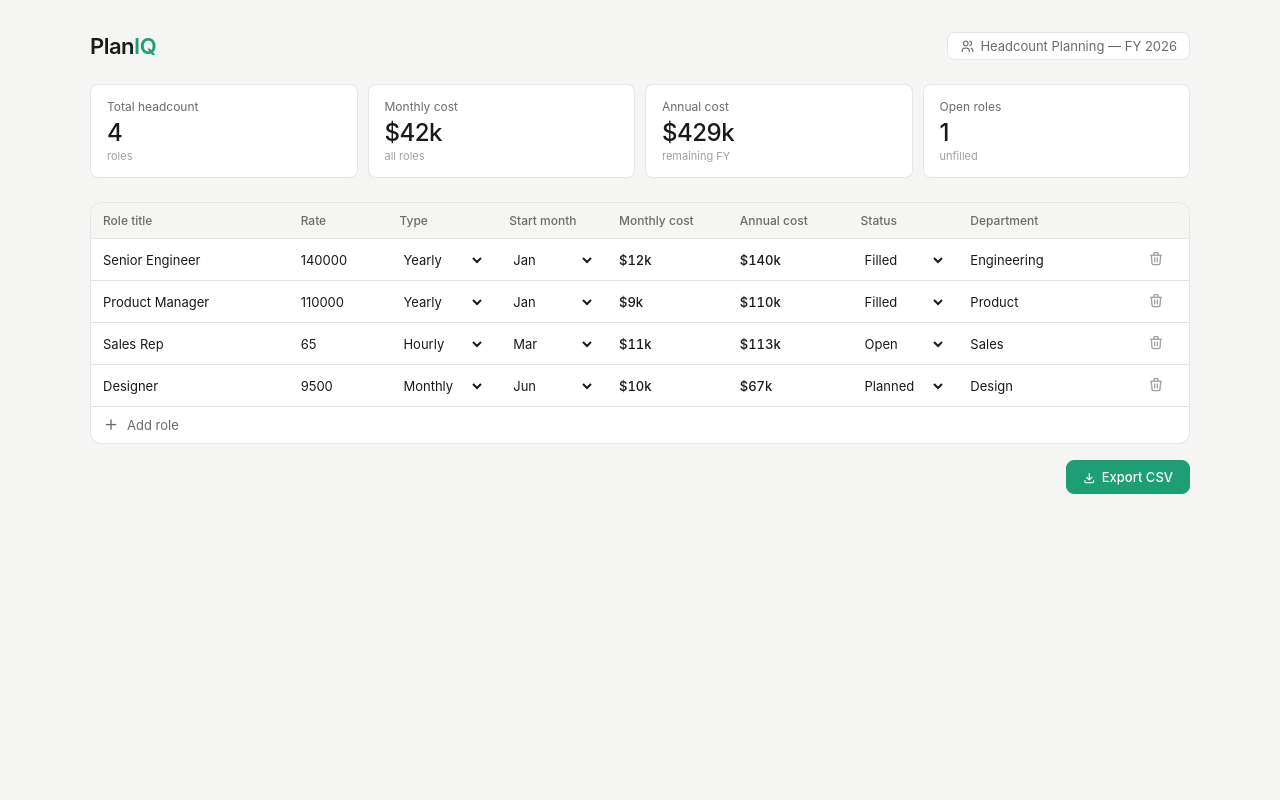
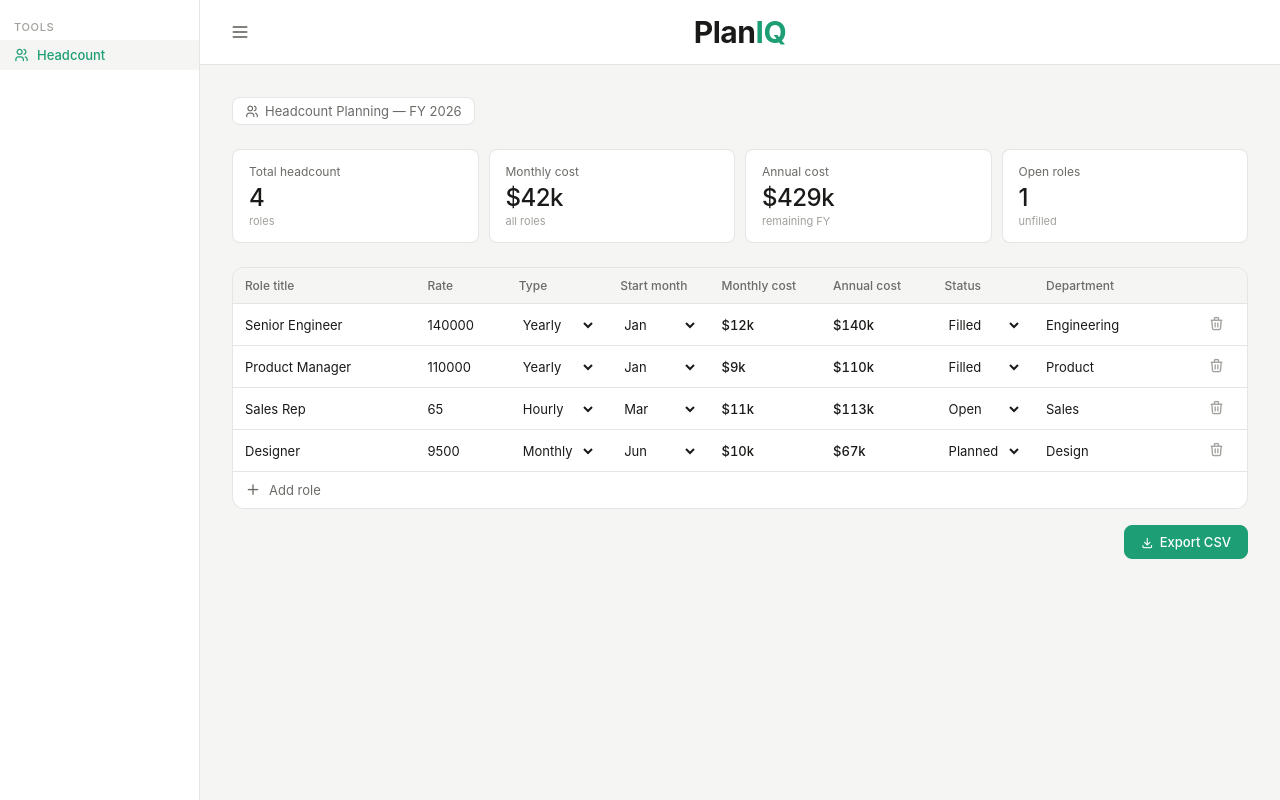
Before and after one commit to ktriton1222/planIQ, a plain HTML site: page index.html in a window 1280 px wide. Drawn offline with Linux system fonts and the light colour scheme.

Commit message:
Add files via upload

```diff
--- a/app.js
+++ b/app.js
@@ -206,5 +206,10 @@ document.getElementById('add-row-btn').addEventListener('keydown', e => {
   if (e.key === 'Enter' || e.key === ' ') addRow();
 });
 
+// ── Sidebar toggle ──
+document.getElementById('burger-btn').addEventListener('click', () => {
+  document.getElementById('sidebar').classList.toggle('collapsed');
+});
+
 // ── Init ──
 render();
--- a/index.html
+++ b/index.html
@@ -10,13 +10,35 @@
 <body>
 
   <div class="app">
-    <div class="header">
+
+    <nav class="sidebar" id="sidebar">
+      <div class="nav-section-label">Tools</div>
+      <div class="nav-item active" data-tool="headcount">
+        <i class="ti ti-users" aria-hidden="true"></i>
+        <span>Headcount</span>
+      </div>
+    </nav>
+
+    <div class="right-panel">
+
+      <header class="top-bar">
+        <button class="burger-btn" id="burger-btn" aria-label="Toggle sidebar">
+          <i class="ti ti-menu-2" aria-hidden="true"></i>
+        </button>
         <div class="logo">Plan<span>IQ</span></div>
+        <div class="top-bar-end"></div>
+      </header>
+
+      <div class="page-content">
+
+        <div class="page-header">
           <div class="dept-badge">
             <i class="ti ti-users" aria-hidden="true"></i>
             Headcount Planning — FY 2026
           </div>
         </div>
+
+        <div class="tool-view">
 
           <div class="summary-grid" id="summary">
             <div class="metric">
@@ -68,7 +90,14 @@
               <i class="ti ti-download" aria-hidden="true"></i> Export CSV
             </button>
           </div>
-  </div>
+
+        </div><!-- /tool-view -->
+
+      </div><!-- /page-content -->
+
+    </div><!-- /right-panel -->
+
+  </div><!-- /app -->
 
   <script src="app.js"></script>
 </body>
--- a/style.css
+++ b/style.css
@@ -69,32 +69,138 @@ body {
   background: var(--color-bg-secondary);
   color: var(--color-text-primary);
   min-height: 100vh;
-  padding: 2rem;
 }
 
 /* ── App shell ── */
 .app {
-  max-width: 1100px;
-  margin: 0 auto;
+  display: flex;
+  min-height: 100vh;
 }
 
-/* ── Header ── */
-.header {
+/* ── Sidebar ── */
+.sidebar {
+  width: 200px;
+  min-width: 200px;
+  background: var(--color-bg);
+  border-right: 0.5px solid var(--color-border);
+  padding: 1.25rem 0;
+  flex-shrink: 0;
+  overflow: hidden;
+  transition: width 0.25s ease, min-width 0.25s ease, border-color 0.25s ease;
+}
+
+.sidebar.collapsed {
+  width: 0;
+  min-width: 0;
+  border-color: transparent;
+}
+
+/* ── Right panel ── */
+.right-panel {
+  flex: 1;
+  display: flex;
+  flex-direction: column;
+  min-width: 0;
+}
+
+/* ── Top bar ── */
+.top-bar {
   display: flex;
   align-items: center;
-  justify-content: space-between;
-  margin-bottom: 1.5rem;
+  background: var(--color-bg);
+  border-bottom: 0.5px solid var(--color-border);
+  padding: 0.875rem 1.5rem;
+  flex-shrink: 0;
+  gap: 0;
+}
+
+.burger-btn {
+  background: none;
+  border: none;
+  cursor: pointer;
+  color: var(--color-text-secondary);
+  font-size: 20px;
+  padding: 4px 6px;
+  border-radius: var(--radius-sm);
+  line-height: 1;
+  display: flex;
+  align-items: center;
+  flex-shrink: 0;
+  transition: color 0.15s, background 0.15s;
+}
+
+.burger-btn:hover {
+  color: var(--color-text-primary);
+  background: var(--color-bg-hover);
 }
 
 .logo {
-  font-size: 22px;
-  font-weight: 600;
+  flex: 1;
+  text-align: center;
+  font-size: 30px;
+  font-weight: 700;
   color: var(--color-text-primary);
   letter-spacing: -0.5px;
 }
 
 .logo span {
   color: var(--color-brand);
+}
+
+/* balances the burger button so the logo stays truly centered */
+.top-bar-end {
+  width: 32px;
+  flex-shrink: 0;
+}
+
+.nav-section-label {
+  font-size: 11px;
+  font-weight: 500;
+  color: var(--color-text-tertiary);
+  text-transform: uppercase;
+  letter-spacing: 0.06em;
+  padding: 0 14px 6px;
+}
+
+.nav-item {
+  display: flex;
+  align-items: center;
+  gap: 8px;
+  padding: 7px 14px;
+  font-size: 13px;
+  color: var(--color-text-secondary);
+  cursor: pointer;
+  transition: background 0.15s, color 0.15s;
+  user-select: none;
+}
+
+.nav-item:hover {
+  background: var(--color-bg-hover);
+  color: var(--color-text-primary);
+}
+
+.nav-item.active {
+  background: var(--color-bg-secondary);
+  color: var(--color-brand);
+  font-weight: 500;
+}
+
+.nav-item .ti {
+  font-size: 15px;
+}
+
+/* ── Page content ── */
+.page-content {
+  flex: 1;
+  padding: 2rem;
+  overflow: auto;
+}
+
+/* ── Page header ── */
+.page-header {
+  display: flex;
+  align-items: center;
+  margin-bottom: 1.5rem;
 }
 
 .dept-badge {
@@ -111,6 +217,13 @@ body {
 
 .dept-badge .ti {
   font-size: 14px;
+}
+
+/* ── Tool view (centered content wrapper) ── */
+.tool-view {
+  max-width: 1100px;
+  margin: 0 auto;
+  width: 100%;
 }
 
 /* ── Summary cards ── */
```
Lines whose indentation alone changed are shown as unchanged.
